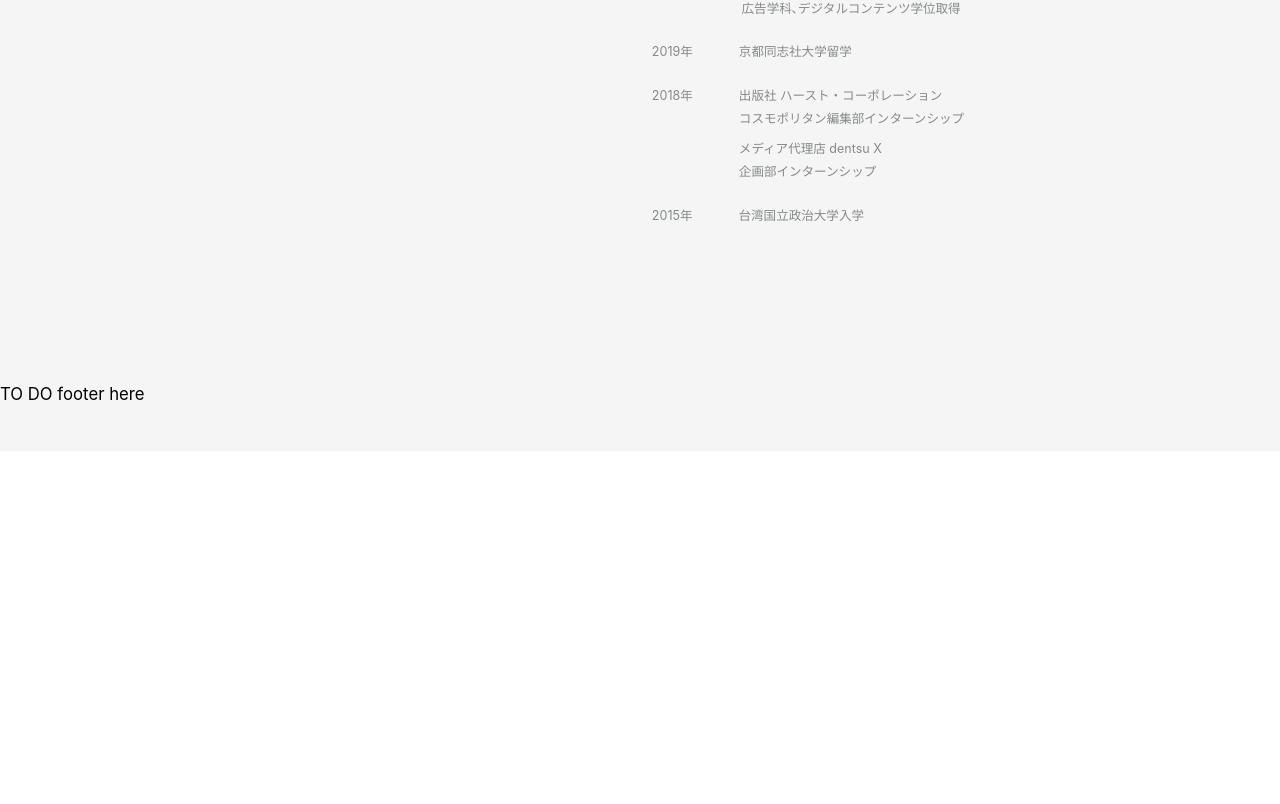
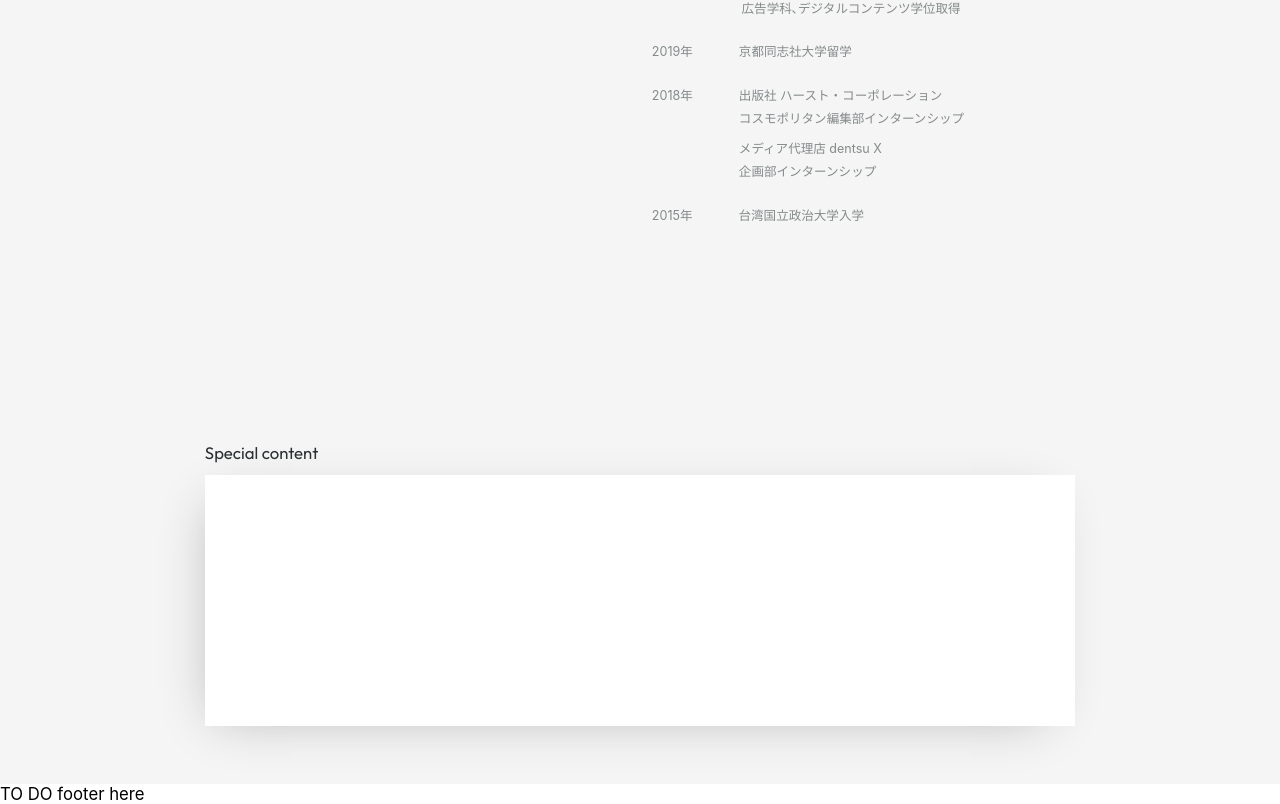
Before and after one commit to yihanYozikua/tai_portfolio, a React (Create React App) app: page /#/about in a window 1280 px wide. Shown: the part 2496-3300 px from the top of the page. Before the commit the page ends 2947 px from the top, so only its background shows below. Built offline with nearby package versions, Linux system fonts and the light colour scheme; a web font is replaced by a local one.

Commit message:
add special content

```diff
--- a/src/About.js
+++ b/src/About.js
@@ -95,6 +95,11 @@ export default function About() {
           </div>
         </div>
 
+        <div className={aboutCss.about_special_contents_container}>
+
+          <div className={aboutCss.about_special_contents_title}>Special content</div>
+          <div className={aboutCss.about_special_contents_white_box_sec_container}></div>
+        </div>
 
       </section>
     </PageLayout>
--- a/src/css/about.module.scss
+++ b/src/css/about.module.scss
@@ -7,6 +7,7 @@ $COLOR_CIRCLE_BORDER: #858A8B66;
 $COLOR_NAME: #282D2F;
 $COLOR_DESCRIPTION: #282D2F;
 $COLOR_EXPERIENCE_TEXT: #858A8B;
+$COLOR_SPECIAL_CONTENT_TITLE: #282D2F;
 
 #about{
   width: 100vw;
@@ -177,7 +178,38 @@ $COLOR_EXPERIENCE_TEXT: #858A8B;
             }
           }
         }
+
+
       }
+
+    }
+
+  }
+  .about_special_contents_container{
+    display: flex !important;
+    flex-direction: column;
+    justify-content: center;
+    align-items: center;
+    width: 100vw;
+    height: 50vh;
+    background-color: $ABOUT_BG_COLOR;
+    // margin-left: 11rem;
+
+    .about_special_contents_title{
+      display: flex;
+      justify-content: flex-start;
+      font-family: 'Outfit', sans-serif;
+      font-weight: 400;
+      width: 52rem;
+      color: $COLOR_SPECIAL_CONTENT_TITLE;
+      font-size: 1rem;
+      margin-bottom: .75rem;
+    }
+    .about_special_contents_white_box_sec_container{
+      width: 52rem;
+      height: 15rem;
+      background-color: white;
+      box-shadow:-10px 10px 50px -20px rgb(176, 176, 176);
     }
   }
 }
```
